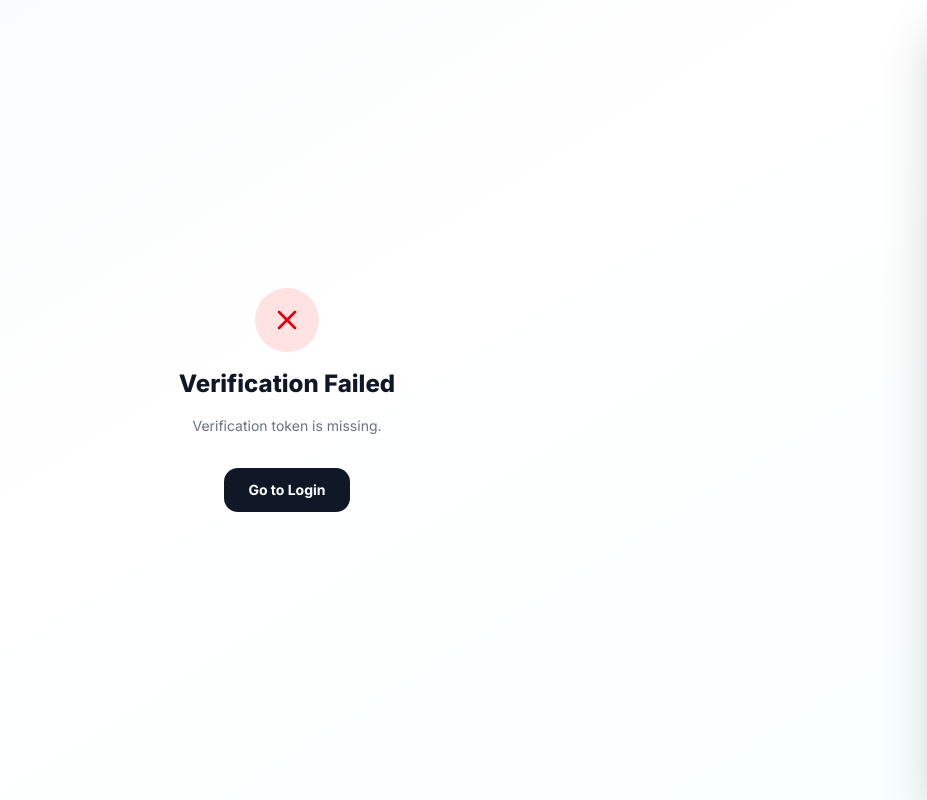
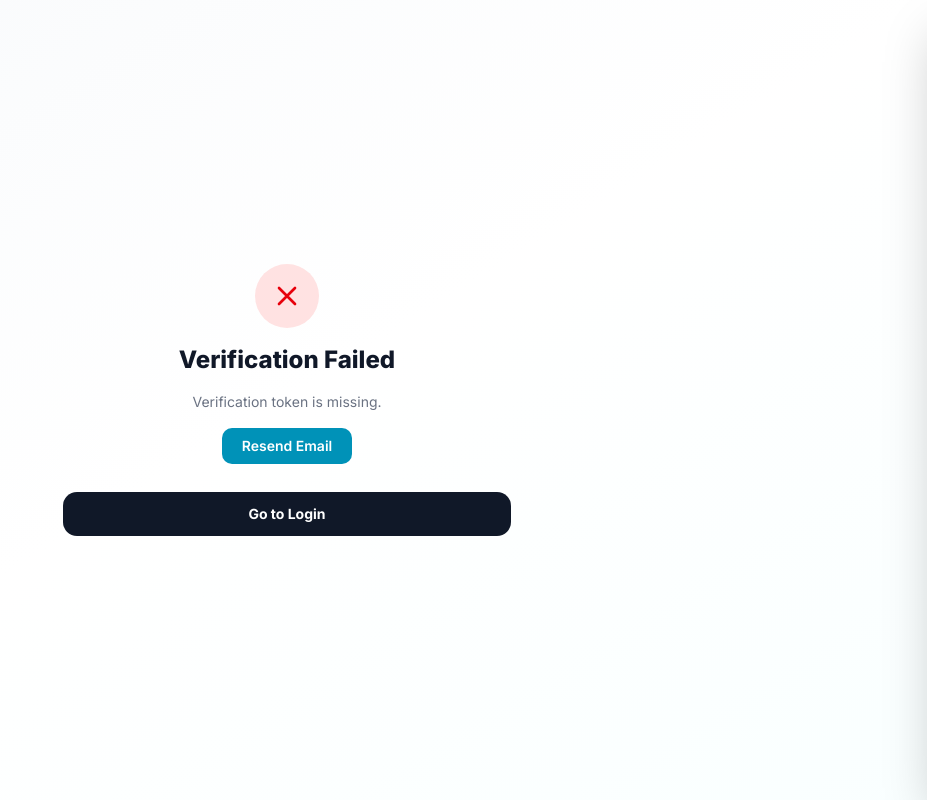
Before and after one commit to kamlesh0928/technavyug-frontend, a React (Vite) app: page /verify-email in a window 1280 px wide. Shown: the whole page, without its empty margins (353-1280 px from the left). Built offline with nearby package versions, Linux system fonts and the light colour scheme; no server answers.

Commit message:
Refactor VerifyEmail component: streamline state management and enhance user feedback during email verification

```diff
--- a/src/pages/auth/VerifyEmail.jsx
+++ b/src/pages/auth/VerifyEmail.jsx
@@ -1,4 +1,4 @@
-import { useEffect, useState, useCallback } from "react";
+import { useState, useCallback } from "react";
 import { useSearchParams, useNavigate, Link } from "react-router-dom";
 import { useSelector } from "react-redux";
 import axios from "axios";
@@ -9,16 +9,19 @@ export default function VerifyEmail() {
   const [searchParams] = useSearchParams();
   const navigate = useNavigate();
   const { isAuthenticated, user } = useSelector((state) => state.auth);
+
+  const token = searchParams.get("token");
+
   const [status, setStatus] = useState(() => {
-    const token = searchParams.get("token");
-    return token ? "verifying" : "error";
+    return token ? "idle" : "error";
   });
+
   const [message, setMessage] = useState(() => {
-    const token = searchParams.get("token");
     return token ? "" : "Verification token is missing.";
   });
 
-  const token = searchParams.get("token");
+  const [loading, setLoading] = useState(false);
+  const [resending, setResending] = useState(false);
 
   const redirectToDashboard = useCallback(() => {
     if (isAuthenticated && user) {
@@ -31,16 +34,19 @@ export default function VerifyEmail() {
     }
   }, [isAuthenticated, user, navigate]);
 
-  useEffect(() => {
+  //  Verify Handler (Button click)
+  const handleVerify = async () => {
     if (!token) return;
 
-    const verify = async () => {
     try {
-        const res = await axios.get(
-          `${API_URL}/auth/verify-email?token=${token}`,
-        );
+      setLoading(true);
+      setStatus("verifying");
+
+      const res = await axios.post(`${API_URL}/auth/verify-email`, { token });
+
       setStatus("success");
       setMessage(res.data?.message || "Email verified successfully!");
+
       setTimeout(redirectToDashboard, 2000);
     } catch (err) {
       setStatus("error");
@@ -48,15 +54,60 @@ export default function VerifyEmail() {
         err.response?.data?.message ||
           "Verification failed. The link may have expired.",
       );
+    } finally {
+      setLoading(false);
     }
   };
 
-    verify();
-  }, [token, redirectToDashboard]);
+  //  Resend Email Handler
+  const handleResend = async () => {
+    try {
+      setResending(true);
+
+      const email = user?.email; // assuming logged-in user
+      if (!email) {
+        setMessage("Unable to resend email. Please login again.");
+        return;
+      }
+
+      await axios.post(`${API_URL}/auth/resend-verification-email`, {
+        email,
+      });
+
+      setMessage("Verification email sent again. Please check your inbox.");
+    } catch (err) {
+      setMessage(
+        err.response?.data?.message || "Failed to resend verification email.",
+      );
+    } finally {
+      setResending(false);
+    }
+  };
 
   return (
     <div className="min-h-screen flex items-center justify-center bg-gradient-to-br from-slate-50 via-white to-cyan-50/30 px-6">
-      <div className="max-w-md w-full text-center">
+      <div className="max-w-md w-full text-center space-y-6">
+        {/*  IDLE STATE */}
+        {status === "idle" && (
+          <div className="space-y-4">
+            <h1 className="text-2xl font-extrabold text-gray-900">
+              Verify your email
+            </h1>
+            <p className="text-gray-500 text-sm">
+              Click below to verify your email address.
+            </p>
+
+            <button
+              onClick={handleVerify}
+              disabled={loading}
+              className="px-6 py-3 rounded-xl bg-cyan-600 text-white font-bold text-sm hover:bg-cyan-700 transition-all disabled:opacity-50"
+            >
+              {loading ? "Verifying..." : "Verify Now"}
+            </button>
+          </div>
+        )}
+
+        {/*  VERIFYING */}
         {status === "verifying" && (
           <div className="space-y-4">
             <div className="w-12 h-12 mx-auto border-2 border-cyan-500 border-t-transparent rounded-full animate-spin" />
@@ -69,6 +120,7 @@ export default function VerifyEmail() {
           </div>
         )}
 
+        {/*  SUCCESS */}
         {status === "success" && (
           <div className="space-y-4">
             <div className="w-16 h-16 mx-auto bg-green-100 rounded-full flex items-center justify-center">
@@ -86,14 +138,17 @@ export default function VerifyEmail() {
                 />
               </svg>
             </div>
+
             <h1 className="text-2xl font-extrabold text-gray-900">
               Email Verified!
             </h1>
+
             <p className="text-gray-500 text-sm">{message}</p>
-            <p className="text-gray-400 text-xs">Redirecting you now...</p>
+            <p className="text-gray-400 text-xs">Redirecting you...</p>
           </div>
         )}
 
+        {/* ❌ ERROR */}
         {status === "error" && (
           <div className="space-y-4">
             <div className="w-16 h-16 mx-auto bg-red-100 rounded-full flex items-center justify-center">
@@ -111,13 +166,25 @@ export default function VerifyEmail() {
                 />
               </svg>
             </div>
+
             <h1 className="text-2xl font-extrabold text-gray-900">
               Verification Failed
             </h1>
+
             <p className="text-gray-500 text-sm">{message}</p>
+
+            {/*  Resend */}
+            <button
+              onClick={handleResend}
+              disabled={resending}
+              className="px-5 py-2 rounded-lg bg-cyan-600 text-white text-sm font-semibold hover:bg-cyan-700 disabled:opacity-50"
+            >
+              {resending ? "Sending..." : "Resend Email"}
+            </button>
+
             <Link
               to="/login"
-              className="inline-block mt-4 px-6 py-3 rounded-xl bg-gray-900 text-white font-bold text-sm hover:bg-gray-800 transition-all"
+              className="block mt-3 px-6 py-3 rounded-xl bg-gray-900 text-white font-bold text-sm hover:bg-gray-800 transition-all"
             >
               Go to Login
             </Link>
```
Lines whose indentation alone changed are shown as unchanged.
